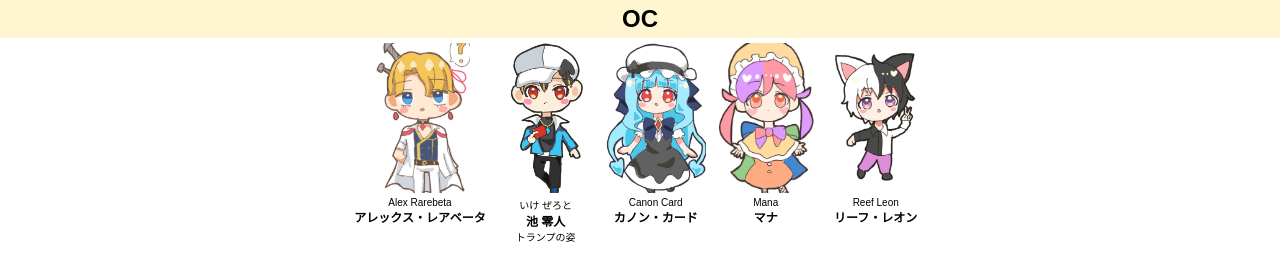
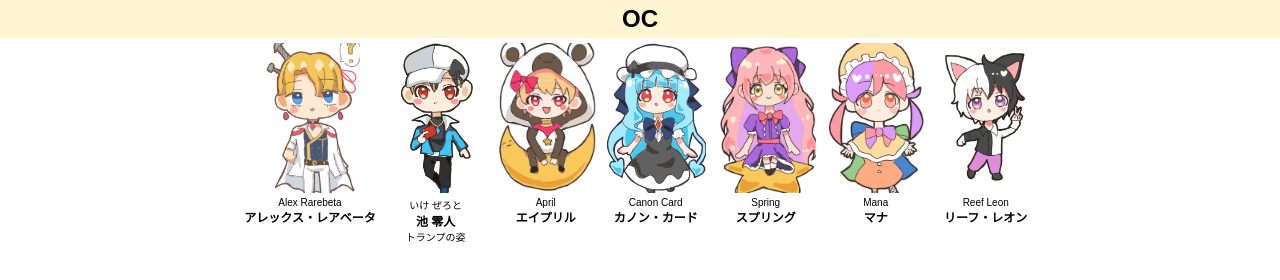
Before and after one commit to AlexLevel0/oc, a plain HTML site: page index.html in a window 1280 px wide. Drawn offline with Linux system fonts and the light colour scheme; a web font is replaced by a local one.

Commit message:
Update index.html

```diff
--- a/index.html
+++ b/index.html
@@ -19,8 +19,11 @@
 
     <div><img src="alex.jpeg"><p>Alex Rarebeta</p><h3>アレックス・レアベータ</h3></div>
     <div><img src="zeroto0.jpeg"><p>いけ ぜろと</p><h3>池 零人</h3><p>トランプの姿</p></div>
+    <div><img src="april.jpeg"><p>April</p><h3>エイプリル</h3></div>
 
     <div><img src="canon.jpeg"><p>Canon Card</p><h3>カノン・カード</h3></div>
+
+    <div><img src="spring.jpeg"><p>Spring</p><h3>スプリング</h3></div>
 
     <div><img src="mana.jpeg"><p>Mana</p><h3>マナ</h3></div>
 
```
